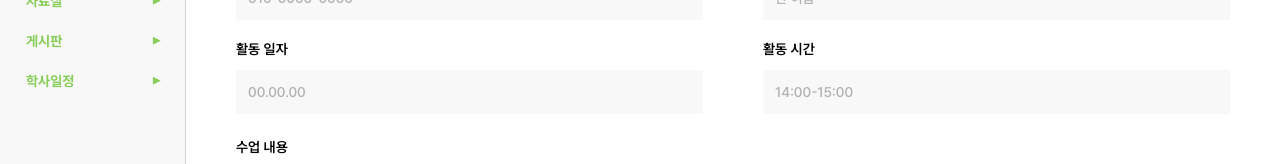
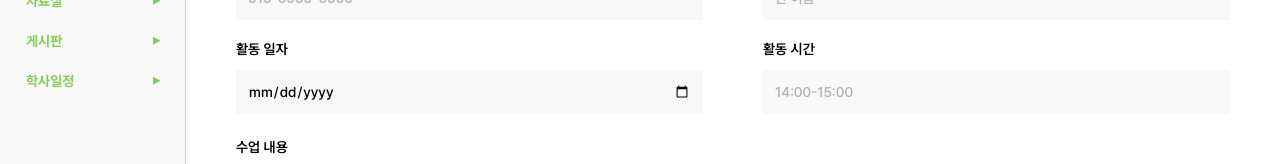
Before and after one commit to Geumjeongyahak/Frontend, a Next.js app: page /staff/class/new in a window 1280 px wide. Shown: the part 343-507 px from the top of the page. Built offline with nearby package versions, Linux system fonts and the light colour scheme; no server answers.

Commit message:
feat: 수업 일지 구글 스프레드 시트 연동

```diff
--- a/components/staff/ClassJournalCreatePage.tsx
+++ b/components/staff/ClassJournalCreatePage.tsx
@@ -1,6 +1,11 @@
 "use client";
 
+import { useState, type FormEvent } from "react";
 import styled from "styled-components";
+import {
+  sendClassNoteInfoToGoogleSheet,
+  type SendClassNoteInfoToGoogleSheetPayload,
+} from "@/lib/sendClassNoteInfoToGoogleSheet";
 import { colors, layout, radii, spacing, typography } from "@/styles/tokens";
 
 const teacherFields = [
@@ -15,7 +20,82 @@ const teacherFields = [
 const lessonPeriods = [1, 2, 3] as const;
 const attendanceColumns = Array.from({ length: 10 }, (_, index) => index);
 
+function getDayLabel(dateValue: string) {
+  if (!dateValue) return "";
+
+  const date = new Date(dateValue);
+  if (Number.isNaN(date.getTime())) return "";
+
+  return ["일", "월", "화", "수", "목", "금", "토"][date.getDay()];
+}
+
+function formatPhone(value: string) {
+  const numbers = value.replace(/\D/g, "");
+
+  if (numbers.length < 4) return numbers;
+  if (numbers.length < 8) {
+    return numbers.replace(/(\d{3})(\d+)/, "$1-$2");
+  }
+
+  return numbers.replace(/(\d{3})(\d{4})(\d+)/, "$1-$2-$3");
+}
+
 export default function ClassJournalCreatePage() {
+  const [isSubmitting, setIsSubmitting] = useState(false);
+
+  const handleSubmit = async (event: FormEvent<HTMLFormElement>) => {
+    event.preventDefault();
+
+    if (isSubmitting) return;
+
+    const form = event.currentTarget;
+    const formData = new FormData(form);
+
+    const activityDate = String(formData.get("activityDate") ?? "").trim();
+
+    const payload: SendClassNoteInfoToGoogleSheetPayload = {
+      name: String(formData.get("writer") ?? "").trim(),
+      birth: String(formData.get("birthPrefix") ?? "").trim(),
+      phone: String(formData.get("phone") ?? "").trim(),
+      volunteerNote: String(formData.get("className") ?? "").trim(),
+      agree: formData.get("privacyConsent") ? "동의" : "미동의",
+      date: activityDate,
+      time: String(formData.get("activityTime") ?? "").trim(),
+      day: getDayLabel(activityDate),
+      period1: String(formData.get("lesson1") ?? "").trim(),
+      period2: String(formData.get("lesson2") ?? "").trim(),
+      period3: String(formData.get("lesson3") ?? "").trim(),
+    };
+
+    if (!payload.date) {
+      window.alert("활동 일자를 입력해 주세요.");
+      return;
+    }
+
+    if (!payload.name) {
+      window.alert("성명을 입력해 주세요.");
+      return;
+    }
+
+    if (!payload.agree || payload.agree === "미동의") {
+      window.alert("개인정보 제공 동의가 필요합니다.");
+      return;
+    }
+
+    setIsSubmitting(true);
+
+    try {
+      await sendClassNoteInfoToGoogleSheet(payload);
+      window.alert("수업 일지가 구글 시트에 저장되었습니다.");
+      form.reset();
+    } catch (err) {
+      const message = err instanceof Error ? err.message : "수업 일지 전송에 실패했습니다.";
+      window.alert(message);
+    } finally {
+      setIsSubmitting(false);
+    }
+  };
+
   return (
     <PageSection>
       <HeaderRow>
@@ -25,18 +105,30 @@ export default function ClassJournalCreatePage() {
             <ConsentCheckbox type="checkbox" name="privacyConsent" form="class-journal-form" />
             <span>정보 제공 동의</span>
           </ConsentLabel>
-          <SubmitButton type="submit" form="class-journal-form">
-            수업 일지 제출하기
+          <SubmitButton type="submit" form="class-journal-form" disabled={isSubmitting}>
+            {isSubmitting ? "제출 중..." : "수업 일지 제출하기"}
           </SubmitButton>
         </HeaderActions>
       </HeaderRow>
 
-      <Form id="class-journal-form">
+      <Form id="class-journal-form" onSubmit={handleSubmit}>
         <InfoGrid>
           {teacherFields.map((field) => (
             <InfoField key={field.id}>
               <FieldLabel htmlFor={field.id}>{field.label}</FieldLabel>
-              <FieldInput id={field.id} name={field.id} placeholder={field.placeholder} />
+              <FieldInput
+                id={field.id}
+                name={field.id}
+                type={field.id === "activityDate" ? "date" : "text"}
+                placeholder={field.placeholder}
+                onChange={
+                  field.id === "phone"
+                    ? (e) => {
+                        e.target.value = formatPhone(e.target.value);
+                      }
+                    : undefined
+                }
+              />
             </InfoField>
           ))}
         </InfoGrid>
--- /dev/null
+++ b/lib/sendClassNoteInfoToGoogleSheet.ts
@@ -0,0 +1,45 @@
+export type SendClassNoteInfoToGoogleSheetPayload = {
+  name: string;
+  birth: string;
+  phone: string;
+  volunteerNote: string;
+  agree: string;
+  date: string;
+  time: string;
+  day: string;
+  period1: string;
+  period2: string;
+  period3: string;
+};
+
+const GOOGLE_APPS_SCRIPT_URL =
+  "https://script.google.com/macros/s/AKfycbxAQTwUuRT6X7Hysjhxnx1rp_Env0P-0xPIVuoUXjJtP-EZruBJOEEqDxXbRVpJkxpxFg/exec";
+
+export async function sendClassNoteInfoToGoogleSheet(
+  payload: SendClassNoteInfoToGoogleSheetPayload,
+) {
+  const res = await fetch(GOOGLE_APPS_SCRIPT_URL, {
+    method: "POST",
+    redirect: "follow",
+    body: JSON.stringify(payload),
+  });
+
+  if (!res.ok) {
+    throw new Error(`요청 실패: ${res.status}`);
+  }
+
+  const text = await res.text();
+
+  let data;
+  try {
+    data = JSON.parse(text);
+  } catch {
+    throw new Error("응답이 JSON이 아님");
+  }
+
+  if (!data.success) {
+    throw new Error(data.message ?? "구글 시트 저장 실패");
+  }
+
+  return data;
+}
```
